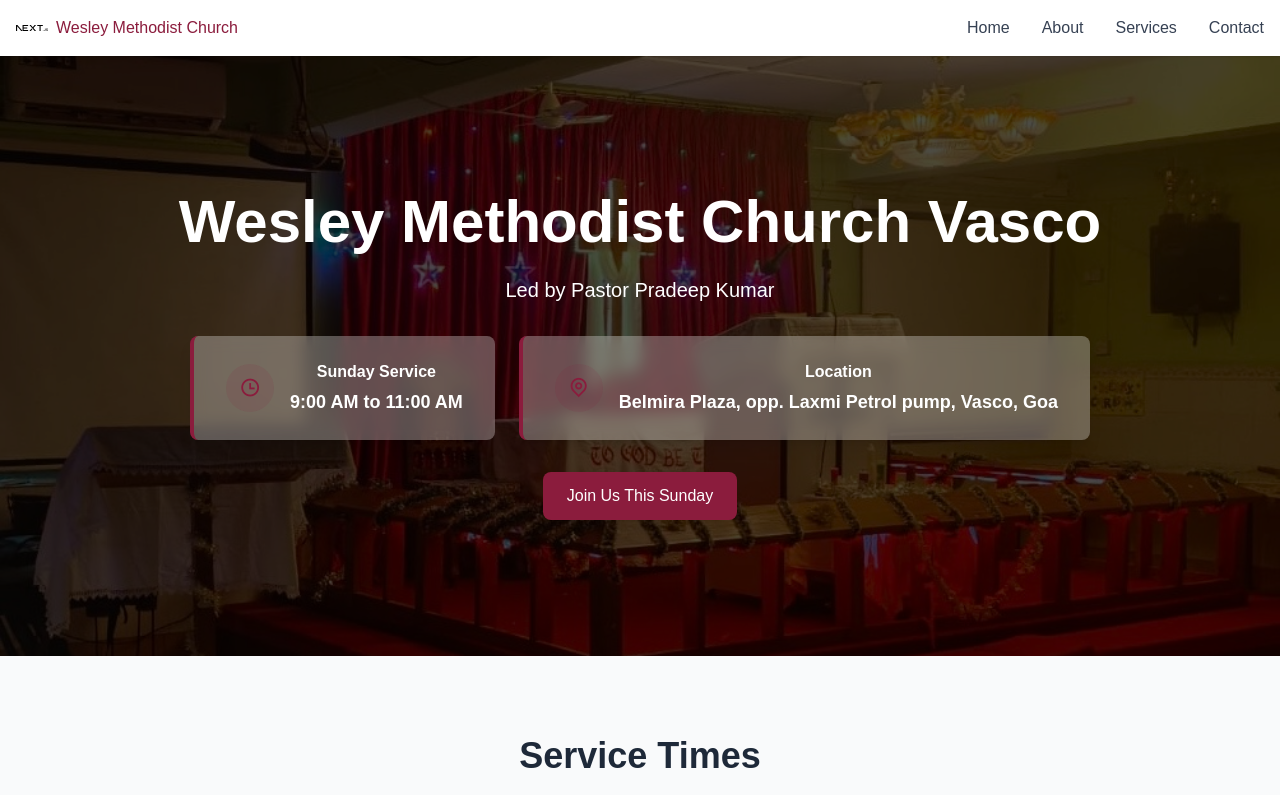
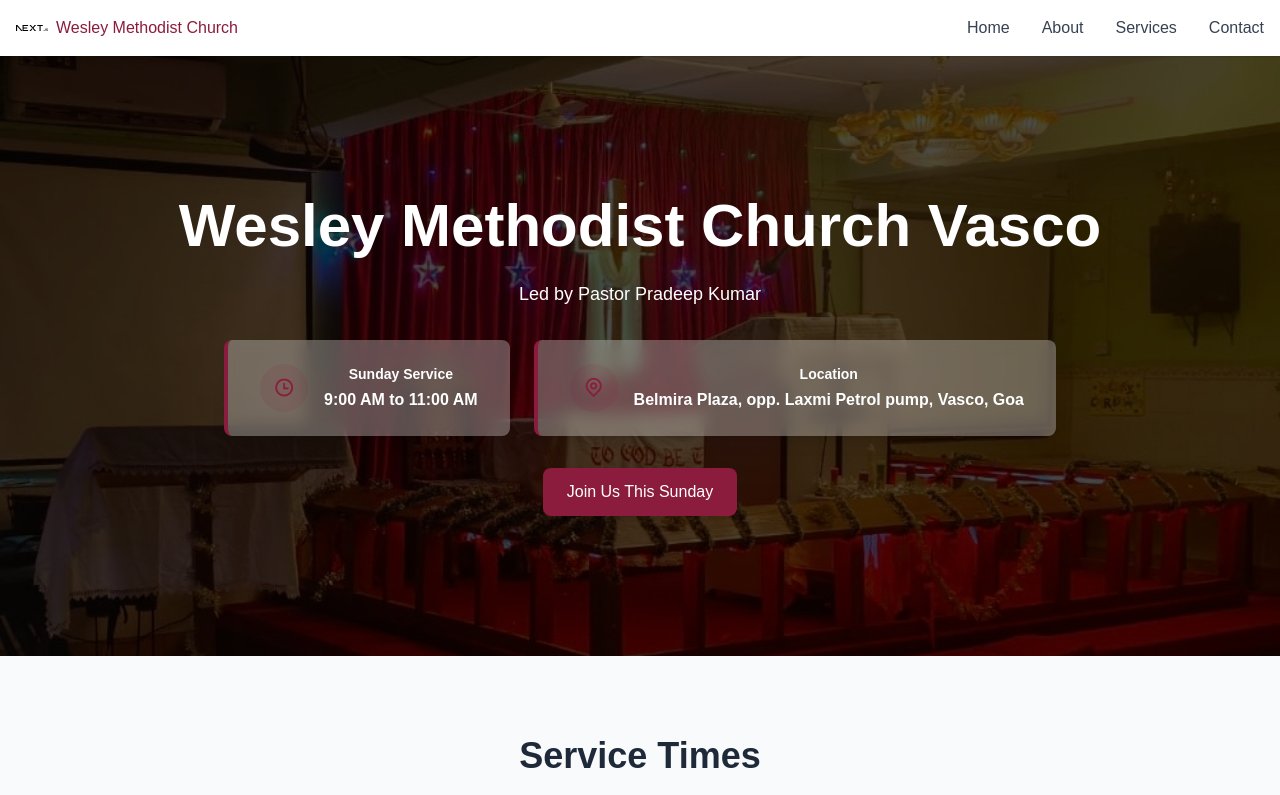
Before and after one commit to selwynsam/church-website, a Next.js app: page / in a window 1280 px wide. Shown: the top 795 px of the page. Built offline with nearby package versions, Linux system fonts and the light colour scheme.

Commit message:
style: adjust typography in Hero component for improved readability; reduce heading and paragraph sizes

```diff
--- a/src/app/page.js
+++ b/src/app/page.js
@@ -23,10 +23,10 @@ const Hero = () => (
     </div>
 
     <div className="relative z-10 container mx-auto px-4 text-center">
-      <h1 className="mb-6 text-5xl font-bold text-white md:text-6xl">
+      <h1 className="mb-6 text-4xl font-bold text-white md:text-6xl">
         {siteInfo.nameVasco}
       </h1>
-      <p className="mx-auto mb-8 max-w-2xl text-xl text-white">
+      <p className="mx-auto mb-8 max-w-2xl text-lg text-white">
         {siteInfo.pastor}
       </p>
 
@@ -40,10 +40,10 @@ const Hero = () => (
               <Icon name="time-line" className="ri-lg text-primary" />
             </div>
             <div>
-              <h3 className="mb-1 font-semibold text-white">
+              <h3 className="mb-1 text-sm font-semibold text-white">
                 {services.sundayService.title}
               </h3>
-              <p className="text-lg font-bold text-white">
+              <p className="text-base font-bold text-white">
                 {services.sundayService.time}
               </p>
             </div>
@@ -59,8 +59,10 @@ const Hero = () => (
               <Icon name="map-pin-line" className="ri-lg text-primary" />
             </div>
             <div>
-              <h3 className="mb-1 font-semibold text-white">Location</h3>
-              <p className="text-lg font-bold text-white">
+              <h3 className="mb-1 text-sm font-semibold text-white">
+                Location
+              </h3>
+              <p className="text-base font-bold text-white">
                 {siteInfo.addressShort}
               </p>
             </div>
```
